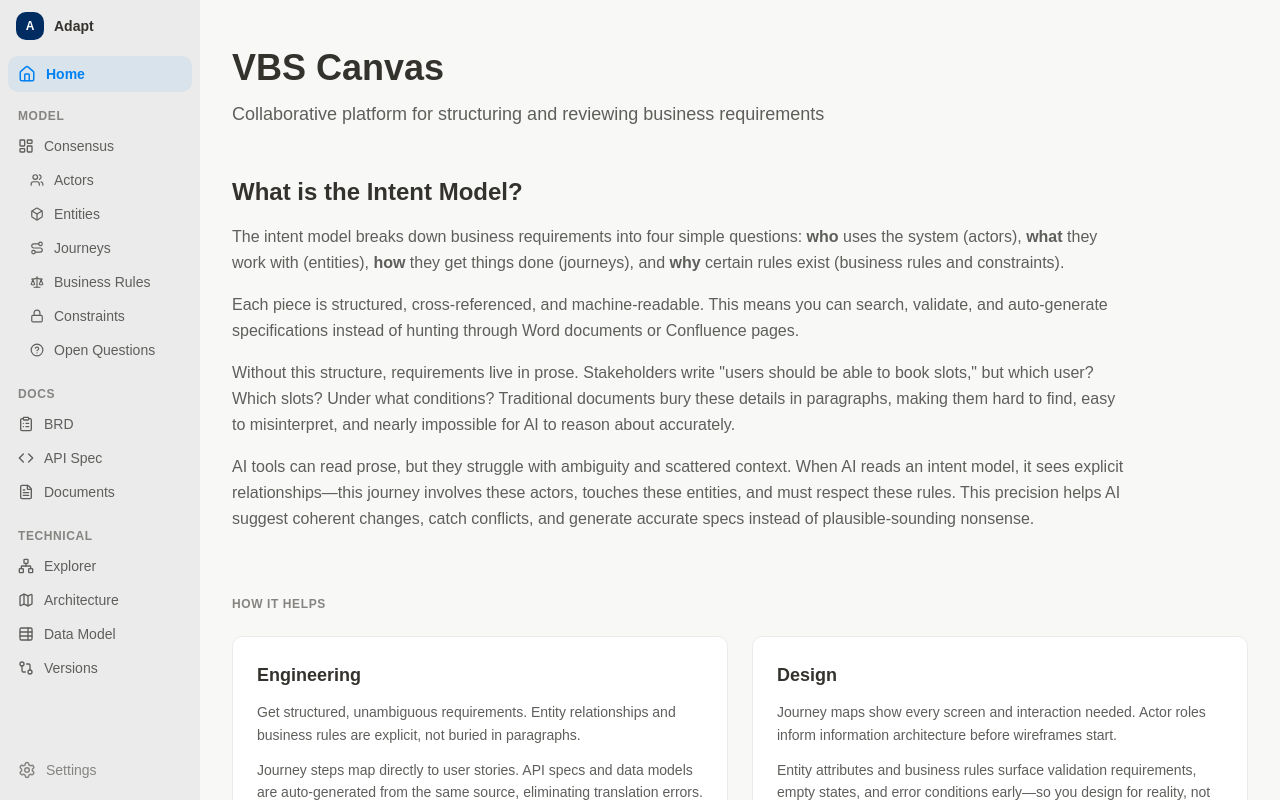
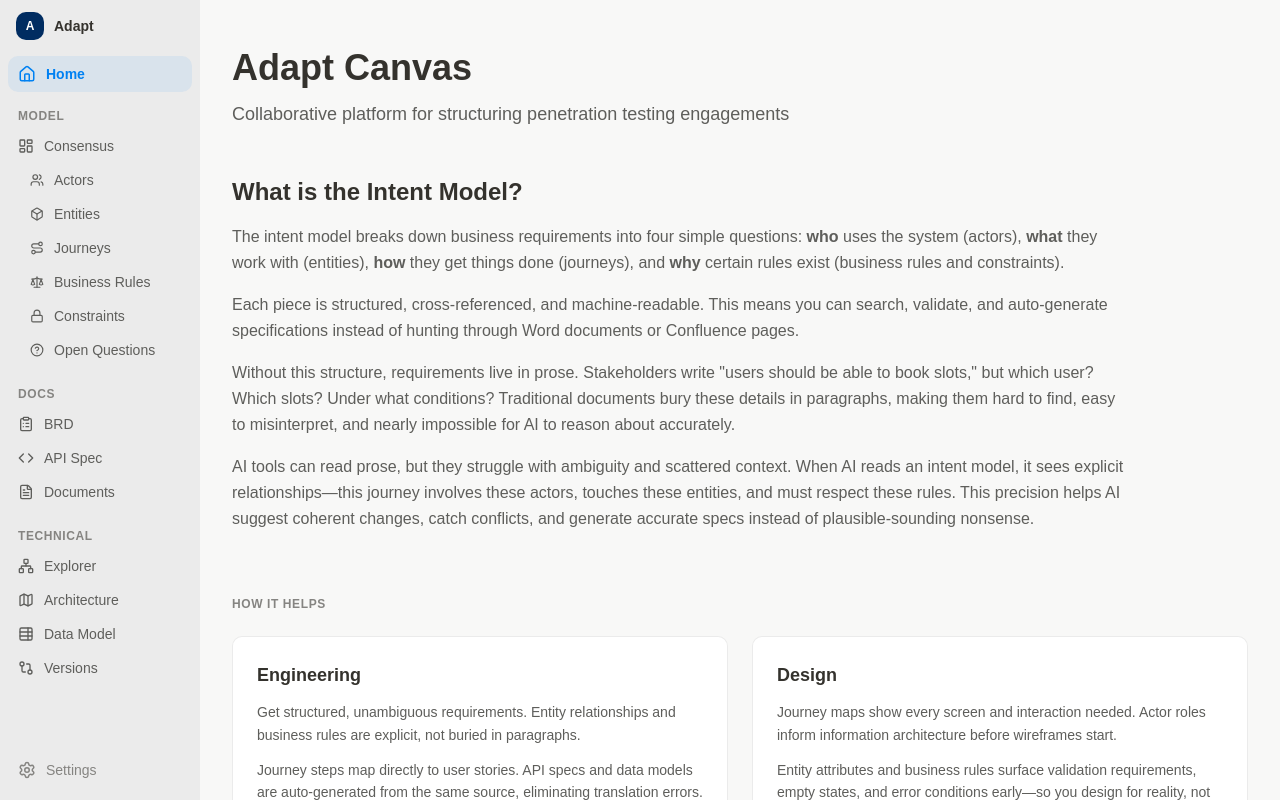
Before and after one commit to rahulmax1/brd-intent, a Next.js app: page / in a window 1280 px wide. Built offline with nearby package versions, Linux system fonts and the light colour scheme.

Commit message:
refactor: rename VBS Canvas to Adapt Canvas across UI
- Update homepage title and description
- Change documentation search references
- Update design token comments
- Align all user-facing text with Adapt Canvas branding

Co-Authored-By: Claude Sonnet 4.5 <noreply@anthropic.com>

```diff
--- a/src/app/api/docs-search/route.ts
+++ b/src/app/api/docs-search/route.ts
@@ -365,7 +365,7 @@ Now go be the most annoyingly accurate documentation assistant anyone has ever e
 
 ---
 
-Here is the complete VBS Intent documentation:
+Here is the complete Adapt Canvas documentation:
 
 ${docsContent}
 
--- a/src/app/documents/page.tsx
+++ b/src/app/documents/page.tsx
@@ -260,7 +260,7 @@ function DocsPageInner() {
                 Documentation Search
               </h2>
               <p className="text-sm mb-6" style={{ color: 'var(--text-muted)' }}>
-                Ask GreaseMonkey questions about VBS Intent documentation
+                Ask GreaseMonkey questions about Adapt Canvas documentation
               </p>
               <DocsSearch />
             </div>
--- a/src/app/globals.css
+++ b/src/app/globals.css
@@ -6,7 +6,7 @@
 @custom-variant dark (&:is(.dark *));
 
 :root {
-    /* VBS Design Tokens */
+    /* Adapt Canvas Design Tokens */
     --bg-page: #F8F8F7;
     --bg-nav: #EBEBEB;
     --bg-white: #FFFFFF;
--- a/src/app/review/docs/page.tsx
+++ b/src/app/review/docs/page.tsx
@@ -260,7 +260,7 @@ function DocsPageInner() {
                 Documentation Search
               </h2>
               <p className="text-sm mb-6" style={{ color: 'var(--text-muted)' }}>
-                Ask GreaseMonkey questions about VBS Intent documentation
+                Ask GreaseMonkey questions about Adapt Canvas documentation
               </p>
               <DocsSearch />
             </div>
--- a/src/components/home/home-cards.tsx
+++ b/src/components/home/home-cards.tsx
@@ -114,10 +114,10 @@ export function HomeCards() {
       {/* Header */}
       <div className="mb-12">
         <h1 className="text-4xl font-bold mb-3" style={{ color: 'var(--text-primary)' }}>
-          VBS Canvas
+          Adapt Canvas
         </h1>
         <p className="text-lg" style={{ color: 'var(--text-secondary)' }}>
-          Collaborative platform for structuring and reviewing business requirements
+          Collaborative platform for structuring penetration testing engagements
         </p>
       </div>
 
```
